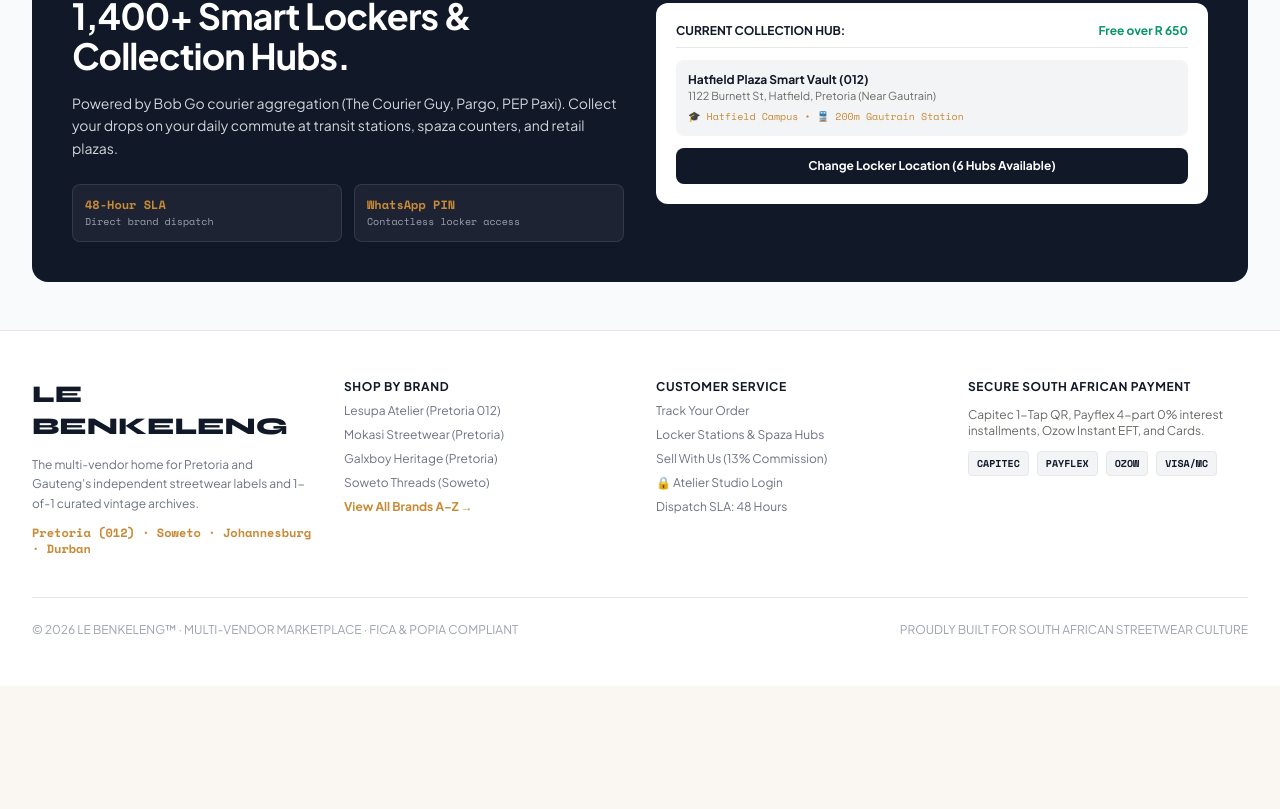
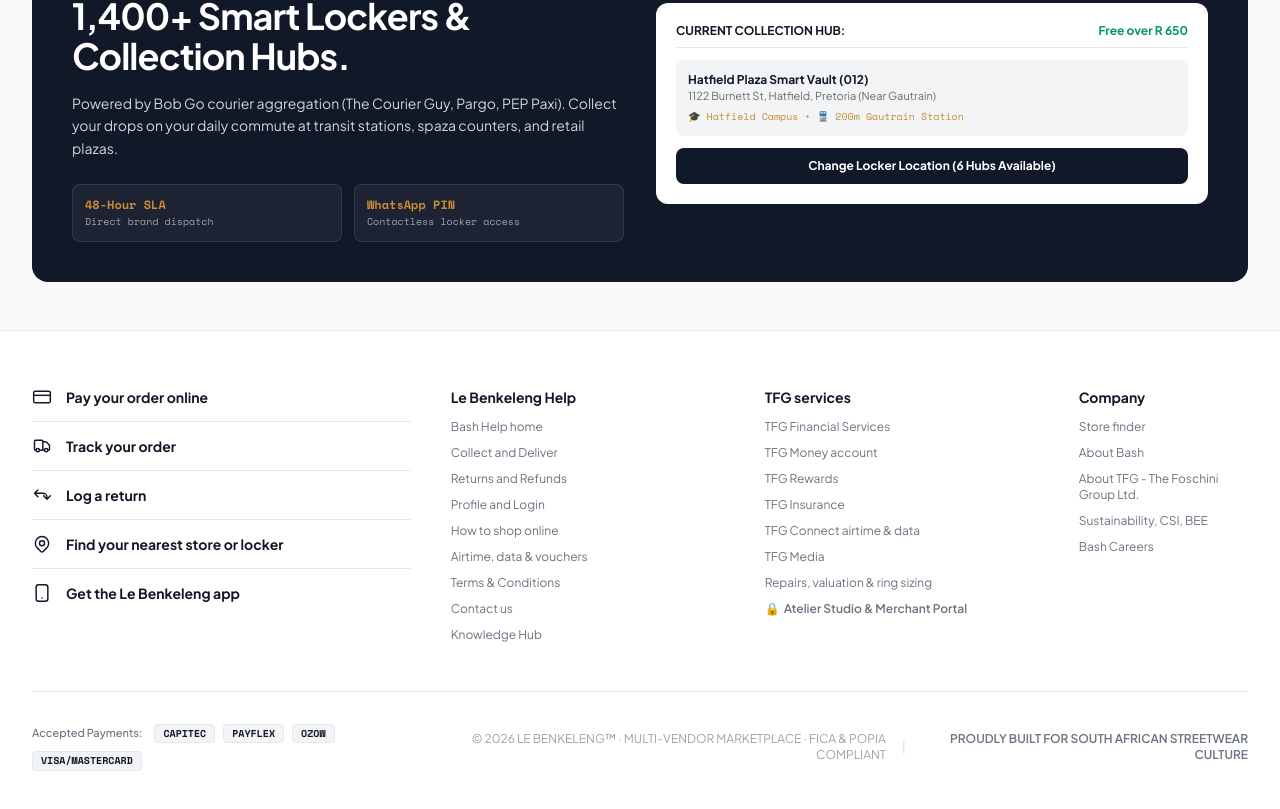
Before and after one commit to FHM-PTY/ROOTED, a React (Vite) app: page / in a window 1280 px wide. Shown: the part 3333-4142 px from the top of the page. Before the commit the page ends 4019 px from the top, so only its background shows below. Built offline with nearby package versions, Linux system fonts and the light colour scheme.

Commit message:
feat: implement Bash-inspired 4-column footer with icon utility list, Help, Services, and Company sections

```diff
--- a/src/App.tsx
+++ b/src/App.tsx
@@ -1639,123 +1639,333 @@
         </div>
       </section>
 
-      {/* 6. BASH FOOTER */}
-      <footer className="bg-white border-t border-[#E5E7EB] pt-12 pb-24 md:pb-12 text-[#111827]">
+      {/* 6. BASH-INSPIRED MARKETPLACE FOOTER */}
+      <footer className="bg-white border-t border-[#E5E7EB] pt-14 pb-24 md:pb-12 text-[#111827]">
         <div className="max-w-7xl mx-auto px-4 sm:px-8">
-          <div className="grid grid-cols-1 md:grid-cols-4 gap-8 pb-10 border-b border-[#E5E7EB]">
-            <div className="space-y-3">
-              <h3 className="font-display text-2xl font-black uppercase">
-                Le Benkeleng
+          {/* Main 4-Column Grid directly matching Bash layout */}
+          <div className="grid grid-cols-1 sm:grid-cols-2 lg:grid-cols-12 gap-8 lg:gap-10 pb-12 border-b border-[#E5E7EB]">
+            {/* Column 1: Quick Action Utility List with Icons & Dividers */}
+            <div className="lg:col-span-4 space-y-0 divide-y divide-[#E5E7EB]">
+              {/* Row 1: Pay online */}
+              <div
+                onClick={() => {
+                  alert("Pay online with Capitec 1-Tap QR, Payflex 4x 0% installments, Ozow Instant EFT, or Visa/Mastercard at checkout.")
+                }}
+                className="py-3.5 first:pt-0 flex items-center gap-3.5 text-sm font-bold text-[#111827] hover:text-[#C88A35] cursor-pointer transition-colors group"
+              >
+                <svg
+                  className="w-5 h-5 shrink-0 text-[#111827] group-hover:text-[#C88A35] transition-colors"
+                  fill="none"
+                  stroke="currentColor"
+                  strokeWidth="1.75"
+                  viewBox="0 0 24 24"
+                >
+                  <rect x="2" y="5" width="20" height="14" rx="2" />
+                  <line x1="2" y1="10" x2="22" y2="10" />
+                </svg>
+                <span>Pay your order online</span>
+              </div>
+
+              {/* Row 2: Track order */}
+              <div
+                onClick={() => setIsTrackingModalOpen(true)}
+                className="py-3.5 flex items-center gap-3.5 text-sm font-bold text-[#111827] hover:text-[#C88A35] cursor-pointer transition-colors group"
+              >
+                <svg
+                  className="w-5 h-5 shrink-0 text-[#111827] group-hover:text-[#C88A35] transition-colors"
+                  fill="none"
+                  stroke="currentColor"
+                  strokeWidth="1.75"
+                  viewBox="0 0 24 24"
+                >
+                  <path
+                    strokeLinecap="round"
+                    strokeLinejoin="round"
+                    d="M9 17a2 2 0 11-4 0 2 2 0 014 0zM19 17a2 2 0 11-4 0 2 2 0 014 0z"
+                  />
+                  <path
+                    strokeLinecap="round"
+                    strokeLinejoin="round"
+                    d="M13 16V6a1 1 0 00-1-1H4a1 1 0 00-1 1v10a1 1 0 001 1h1m8-1a1 1 0 01-1 1H9m4-1V8a1 1 0 011-1h2.586a1 1 0 01.707.293l3.414 3.414a1 1 0 01.293.707V16a1 1 0 01-1 1h-1m-6-1a1 1 0 001 1h1"
+                  />
+                </svg>
+                <span>Track your order</span>
+              </div>
+
+              {/* Row 3: Log a return */}
+              <div
+                onClick={() => {
+                  alert("Returns & Exchanges: Independent labels offer 7-day unworn returns and size exchanges. Log directly via WhatsApp or your order tracking code.")
+                }}
+                className="py-3.5 flex items-center gap-3.5 text-sm font-bold text-[#111827] hover:text-[#C88A35] cursor-pointer transition-colors group"
+              >
+                <svg
+                  className="w-5 h-5 shrink-0 text-[#111827] group-hover:text-[#C88A35] transition-colors"
+                  fill="none"
+                  stroke="currentColor"
+                  strokeWidth="1.75"
+                  viewBox="0 0 24 24"
+                >
+                  <path
+                    strokeLinecap="round"
+                    strokeLinejoin="round"
+                    d="M3 10h10a5 5 0 015 5v2m0 0l-4-4m4 4l4-4M3 10l4-4M3 10l4 4"
+                  />
+                </svg>
+                <span>Log a return</span>
+              </div>
+
+              {/* Row 4: Find nearest locker or store */}
+              <div
+                onClick={() => setIsLockerPickerOpen(true)}
+                className="py-3.5 flex items-center gap-3.5 text-sm font-bold text-[#111827] hover:text-[#C88A35] cursor-pointer transition-colors group"
+              >
+                <svg
+                  className="w-5 h-5 shrink-0 text-[#111827] group-hover:text-[#C88A35] transition-colors"
+                  fill="none"
+                  stroke="currentColor"
+                  strokeWidth="1.75"
+                  viewBox="0 0 24 24"
+                >
+                  <path
+                    strokeLinecap="round"
+                    strokeLinejoin="round"
+                    d="M17.657 16.657L13.414 20.9a1.998 1.998 0 01-2.827 0l-4.244-4.243a8 8 0 1111.314 0z"
+                  />
+                  <path
+                    strokeLinecap="round"
+                    strokeLinejoin="round"
+                    d="M15 11a3 3 0 11-6 0 3 3 0 016 0z"
+                  />
+                </svg>
+                <span>Find your nearest store or locker</span>
+              </div>
+
+              {/* Row 5: Get the app */}
+              <div
+                onClick={() => {
+                  alert("Le Benkeleng Mobile PWA is optimized for all iOS & Android browsers! Tap Share > 'Add to Home Screen' for instant drop notifications.")
+                }}
+                className="py-3.5 flex items-center gap-3.5 text-sm font-bold text-[#111827] hover:text-[#C88A35] cursor-pointer transition-colors group"
+              >
+                <svg
+                  className="w-5 h-5 shrink-0 text-[#111827] group-hover:text-[#C88A35] transition-colors"
+                  fill="none"
+                  stroke="currentColor"
+                  strokeWidth="1.75"
+                  viewBox="0 0 24 24"
+                >
+                  <rect x="5" y="2" width="14" height="20" rx="3" />
+                  <line x1="12" y1="18" x2="12.01" y2="18" strokeWidth="2" strokeLinecap="round" />
+                </svg>
+                <span>Get the Le Benkeleng app</span>
+              </div>
+            </div>
+
+            {/* Column 2: Le Benkeleng Help (mirrors Bash Help) */}
+            <div className="lg:col-span-3 space-y-3">
+              <h3 className="font-bold text-sm text-[#111827]">
+                Le Benkeleng Help
               </h3>
-              <p className="text-xs text-[#6B7280] leading-relaxed">
-                The multi-vendor home for Pretoria and Gauteng's independent
-                streetwear labels and 1-of-1 curated vintage archives.
-              </p>
-              <div className="text-xs font-mono text-[#C88A35] font-semibold">
-                Pretoria (012) · Soweto · Johannesburg · Durban
-              </div>
-            </div>
-
-            <div className="space-y-2 text-xs">
-              <span className="font-bold uppercase tracking-wider text-[#111827] block">
-                Shop by Brand
-              </span>
+              <ul className="space-y-2.5 text-xs text-[#6B7280]">
+                <li>
+                  <a
+                    href="#/"
+                    onClick={() => {
+                      setSelectedCategory("all")
+                      setSelectedDepartment("ALL")
+                      navigateTo("#/")
+                    }}
+                    className="hover:text-[#111827] hover:underline"
+                  >
+                    Bash Help home
+                  </a>
+                </li>
+                <li>
+                  <button
+                    onClick={() => setIsLockerPickerOpen(true)}
+                    className="hover:text-[#111827] hover:underline text-left cursor-pointer"
+                  >
+                    Collect and Deliver
+                  </button>
+                </li>
+                <li>
+                  <button
+                    onClick={() => setIsTrackingModalOpen(true)}
+                    className="hover:text-[#111827] hover:underline text-left cursor-pointer"
+                  >
+                    Returns and Refunds
+                  </button>
+                </li>
+                <li>
+                  <a
+                    href="#/vendor"
+                    className="hover:text-[#111827] hover:underline"
+                  >
+                    Profile and Login
+                  </a>
+                </li>
+                <li>
+                  <a
+                    href="#/brands"
+                    className="hover:text-[#111827] hover:underline"
+                  >
+                    How to shop online
+                  </a>
+                </li>
+                <li>
+                  <a
+                    href="#/vault"
+                    className="hover:text-[#111827] hover:underline"
+                  >
+                    Airtime, data & vouchers
+                  </a>
+                </li>
+                <li>
+                  <span className="cursor-pointer hover:text-[#111827] hover:underline">
+                    Terms & Conditions
+                  </span>
+                </li>
+                <li>
+                  <span className="cursor-pointer hover:text-[#111827] hover:underline">
+                    Contact us
+                  </span>
+                </li>
+                <li>
+                  <span className="cursor-pointer hover:text-[#111827] hover:underline">
+                    Knowledge Hub
+                  </span>
+                </li>
+              </ul>
+            </div>
+
+            {/* Column 3: Marketplace services (mirrors TFG services) */}
+            <div className="lg:col-span-3 space-y-3">
+              <h3 className="font-bold text-sm text-[#111827]">
+                TFG services
+              </h3>
+              <ul className="space-y-2.5 text-xs text-[#6B7280]">
+                <li>
+                  <span className="cursor-pointer hover:text-[#111827] hover:underline">
+                    TFG Financial Services
+                  </span>
+                </li>
+                <li>
+                  <span className="cursor-pointer hover:text-[#111827] hover:underline">
+                    TFG Money account
+                  </span>
+                </li>
+                <li>
+                  <span className="cursor-pointer hover:text-[#111827] hover:underline">
+                    TFG Rewards
+                  </span>
+                </li>
+                <li>
+                  <span className="cursor-pointer hover:text-[#111827] hover:underline">
+                    TFG Insurance
+                  </span>
+                </li>
+                <li>
+                  <span className="cursor-pointer hover:text-[#111827] hover:underline">
+                    TFG Connect airtime & data
+                  </span>
+                </li>
+                <li>
+                  <span className="cursor-pointer hover:text-[#111827] hover:underline">
+                    TFG Media
+                  </span>
+                </li>
+                <li>
+                  <span className="cursor-pointer hover:text-[#111827] hover:underline">
+                    Repairs, valuation & ring sizing
+                  </span>
+                </li>
+                <li>
+                  <a
+                    href="#/vendor"
+                    className="hover:text-[#C88A35] hover:underline font-semibold flex items-center gap-1"
+                  >
+                    <span>🔒</span> Atelier Studio & Merchant Portal
+                  </a>
+                </li>
+              </ul>
+            </div>
+
+            {/* Column 4: Company (mirrors Company) */}
+            <div className="lg:col-span-2 space-y-3">
+              <h3 className="font-bold text-sm text-[#111827]">Company</h3>
+              <ul className="space-y-2.5 text-xs text-[#6B7280]">
+                <li>
+                  <button
+                    onClick={() => setIsLockerPickerOpen(true)}
+                    className="hover:text-[#111827] hover:underline text-left cursor-pointer"
+                  >
+                    Store finder
+                  </button>
+                </li>
+                <li>
+                  <a
+                    href="#/brands"
+                    className="hover:text-[#111827] hover:underline"
+                  >
+                    About Bash
+                  </a>
+                </li>
+                <li>
                   <a
                     href="#/brand/lesupa-atelier"
-                className="block text-[#6B7280] hover:text-[#111827]"
-              >
-                Lesupa Atelier (Pretoria 012)
+                    className="hover:text-[#111827] hover:underline"
+                  >
+                    About TFG - The Foschini Group Ltd.
                   </a>
-              <a
-                href="#/brand/mokasi"
-                className="block text-[#6B7280] hover:text-[#111827]"
-              >
-                Mokasi Streetwear (Pretoria)
-              </a>
-              <a
-                href="#/brand/galxboy"
-                className="block text-[#6B7280] hover:text-[#111827]"
-              >
-                Galxboy Heritage (Pretoria)
-              </a>
-              <a
-                href="#/brand/soweto-threads"
-                className="block text-[#6B7280] hover:text-[#111827]"
-              >
-                Soweto Threads (Soweto)
-              </a>
-              <a
-                href="#/brands"
-                className="block text-[#C88A35] font-bold hover:underline"
-              >
-                View All Brands A–Z →
-              </a>
-            </div>
-
-            <div className="space-y-2 text-xs">
-              <span className="font-bold uppercase tracking-wider text-[#111827] block">
-                Customer Service
-              </span>
-              <button
-                onClick={() => setIsTrackingModalOpen(true)}
-                className="block text-[#6B7280] hover:text-[#111827]"
-              >
-                Track Your Order
-              </button>
-              <button
-                onClick={() => setIsLockerPickerOpen(true)}
-                className="block text-[#6B7280] hover:text-[#111827]"
-              >
-                Locker Stations & Spaza Hubs
-              </button>
+                </li>
+                <li>
+                  <span className="cursor-pointer hover:text-[#111827] hover:underline">
+                    Sustainability, CSI, BEE
+                  </span>
+                </li>
+                <li>
                   <button
                     onClick={() => setIsVendorModalOpen(true)}
-                className="block text-[#6B7280] hover:text-[#111827]"
-              >
-                Sell With Us (13% Commission)
-              </button>
-              <a
-                href="#/vendor"
-                className="block text-[#6B7280] hover:text-[#C88A35] transition-colors"
-              >
-                🔒 Atelier Studio Login
-              </a>
-              <span className="block text-[#6B7280]">
-                Dispatch SLA: 48 Hours
-              </span>
-            </div>
-
-            <div className="space-y-3">
-              <span className="font-bold text-xs uppercase tracking-wider text-[#111827] block">
-                Secure South African Payment
-              </span>
-              <p className="text-xs text-[#6B6964]">
-                Capitec 1-Tap QR, Payflex 4-part 0% interest installments, Ozow
-                Instant EFT, and Cards.
-              </p>
-              <div className="flex flex-wrap gap-2 text-[10px] font-mono font-bold">
-                <span className="bg-[#F3F4F6] border border-[#E5E7EB] px-2 py-1 rounded">
+                    className="hover:text-[#111827] hover:underline text-left cursor-pointer"
+                  >
+                    Bash Careers
+                  </button>
+                </li>
+              </ul>
+            </div>
+          </div>
+
+          {/* South African Payment Badges & Legal Bottom Row */}
+          <div className="pt-8 flex flex-col md:flex-row items-center justify-between gap-4 text-xs text-[#9CA3AF]">
+            <div className="flex flex-wrap items-center gap-2">
+              <span className="text-[11px] font-medium text-[#6B7280] mr-1">
+                Accepted Payments:
+              </span>
+              <span className="bg-[#F3F4F6] border border-[#E5E7EB] text-[#111827] px-2 py-0.5 rounded text-[10px] font-mono font-bold">
                 CAPITEC
               </span>
-                <span className="bg-[#F3F4F6] border border-[#E5E7EB] px-2 py-1 rounded">
+              <span className="bg-[#F3F4F6] border border-[#E5E7EB] text-[#111827] px-2 py-0.5 rounded text-[10px] font-mono font-bold">
                 PAYFLEX
               </span>
-                <span className="bg-[#F3F4F6] border border-[#E5E7EB] px-2 py-1 rounded">
+              <span className="bg-[#F3F4F6] border border-[#E5E7EB] text-[#111827] px-2 py-0.5 rounded text-[10px] font-mono font-bold">
                 OZOW
               </span>
-                <span className="bg-[#F3F4F6] border border-[#E5E7EB] px-2 py-1 rounded">
-                  VISA/MC
-                </span>
-              </div>
-            </div>
-          </div>
-
-          <div className="pt-6 flex flex-col sm:flex-row items-center justify-between text-xs text-[#9CA3AF] gap-4">
+              <span className="bg-[#F3F4F6] border border-[#E5E7EB] text-[#111827] px-2 py-0.5 rounded text-[10px] font-mono font-bold">
+                VISA/MASTERCARD
+              </span>
+            </div>
+
+            <div className="flex flex-col sm:flex-row items-center gap-2 sm:gap-4 text-center sm:text-right">
               <span>
                 © 2026 LE BENKELENG™ · MULTI-VENDOR MARKETPLACE · FICA & POPIA
                 COMPLIANT
               </span>
-            <span>PROUDLY BUILT FOR SOUTH AFRICAN STREETWEAR CULTURE</span>
+              <span className="hidden sm:inline text-[#D1D5DB]">|</span>
+              <span className="font-semibold text-[#6B7280]">
+                PROUDLY BUILT FOR SOUTH AFRICAN STREETWEAR CULTURE
+              </span>
+            </div>
           </div>
         </div>
       </footer>
```
Lines whose indentation alone changed are shown as unchanged.
